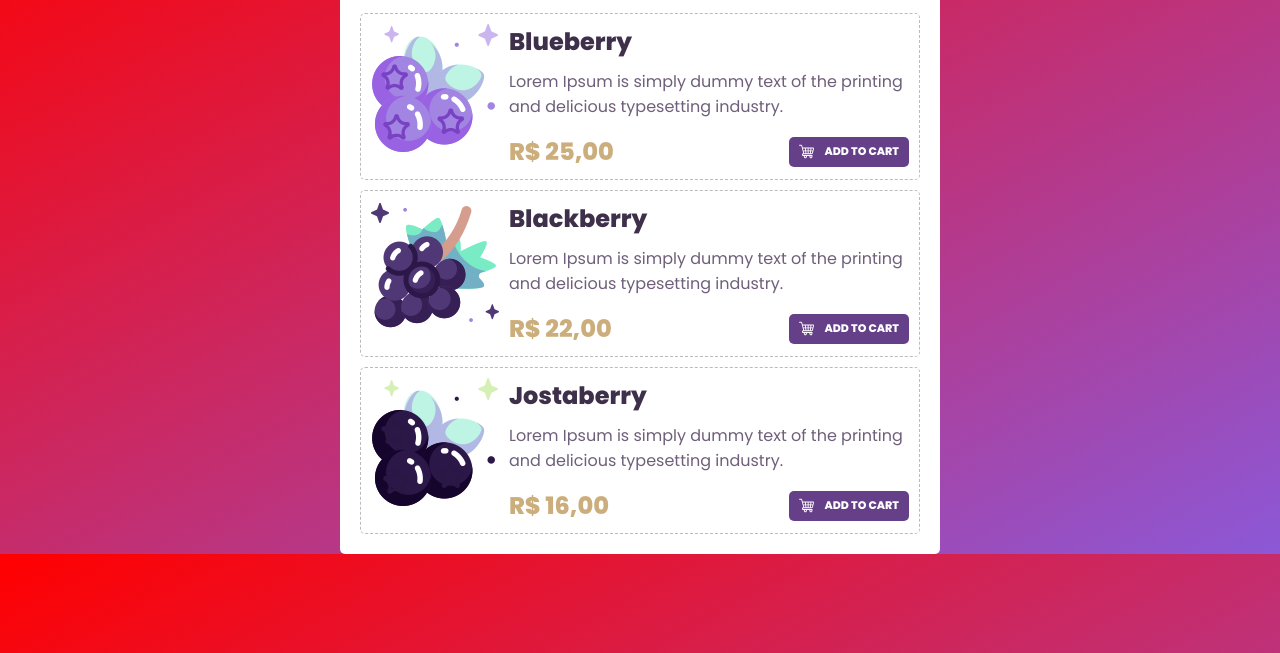
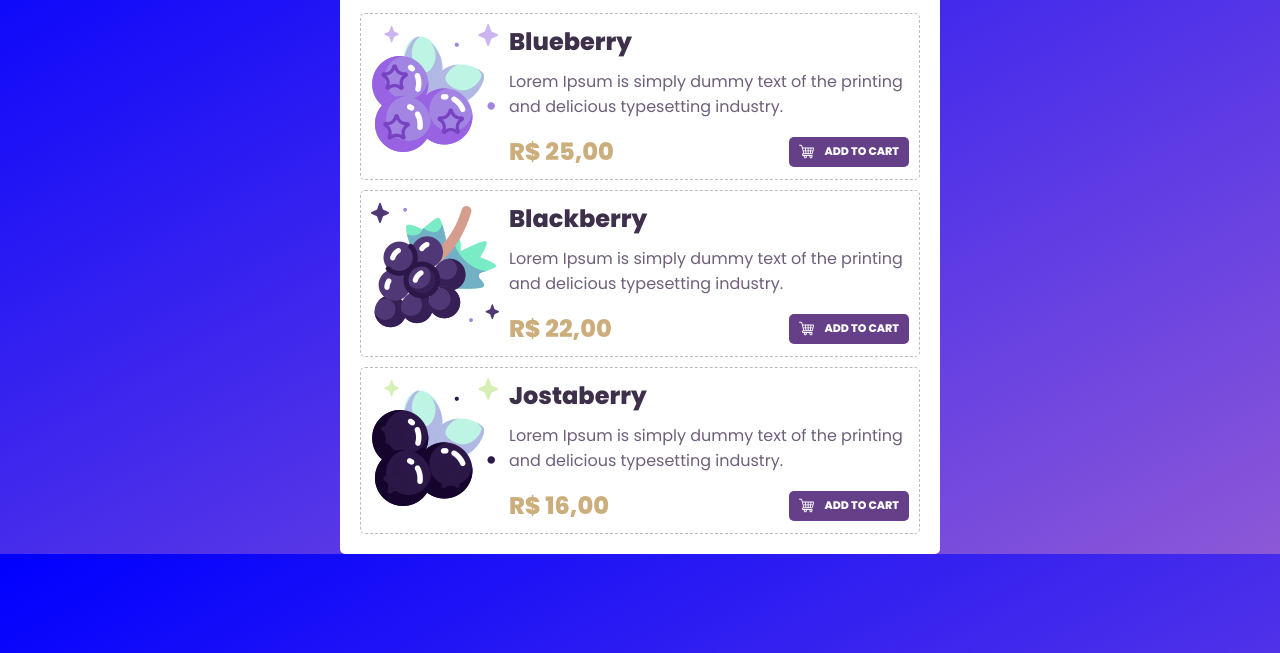
Before and after one commit to 4lex-passos/Shopping-Cart-with-React-Redux, a React app: page / in a window 1280 px wide. Shown: the part 147-800 px from the top of the page. Built offline with nearby package versions, Linux system fonts and the light colour scheme.

Commit message:
Update index.css

```diff
--- a/src/index.css
+++ b/src/index.css
@@ -8,7 +8,7 @@
     font-family: "Poppins", sans-serif;
 }
 body {
-    background-image: linear-gradient(to bottom right , red, #8c58d7);
+    background-image: linear-gradient(to bottom right , blue, #8c58d7);
     background-color: #8a53d7;
     display: flex;
     flex-wrap: wrap;
```
